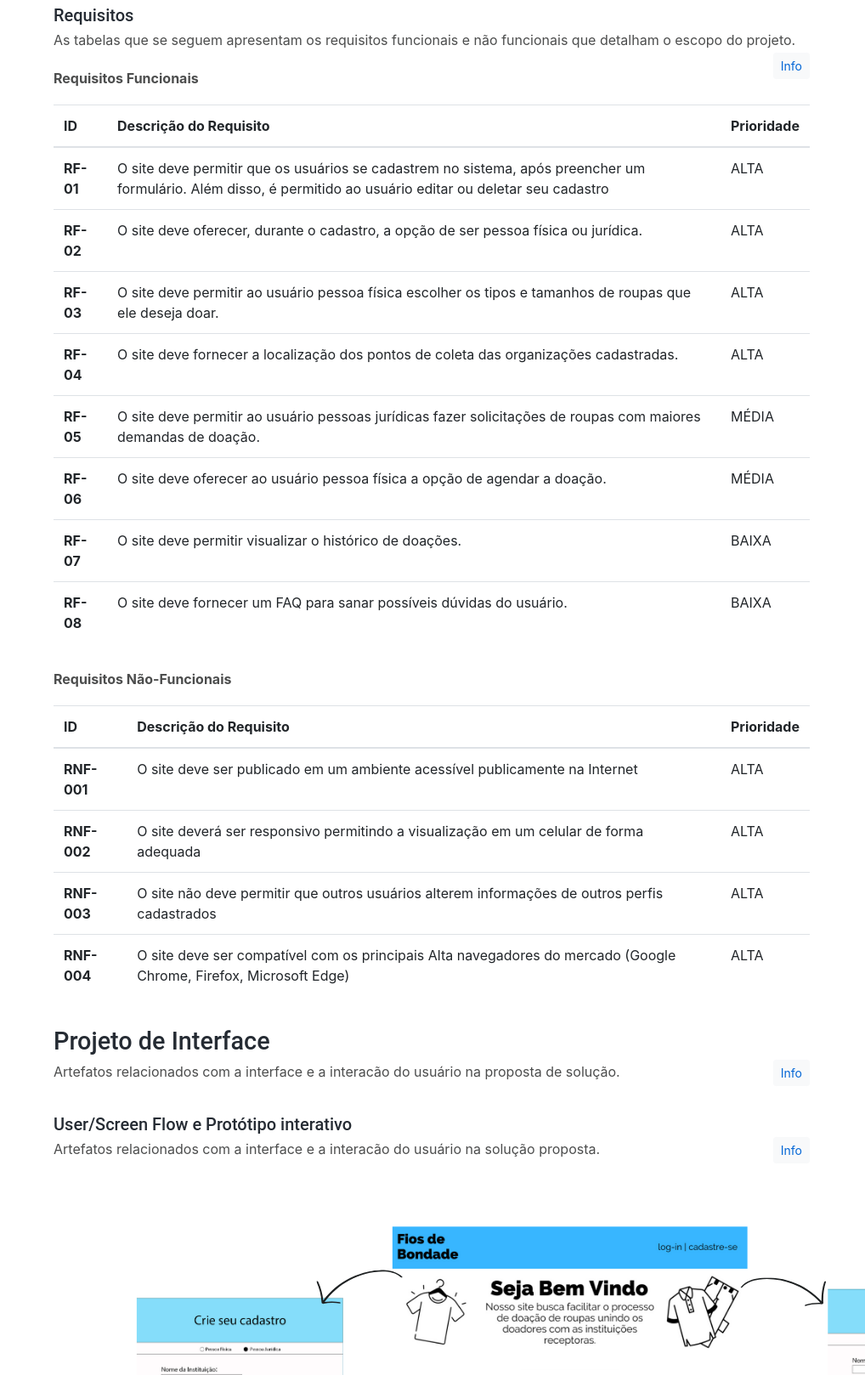
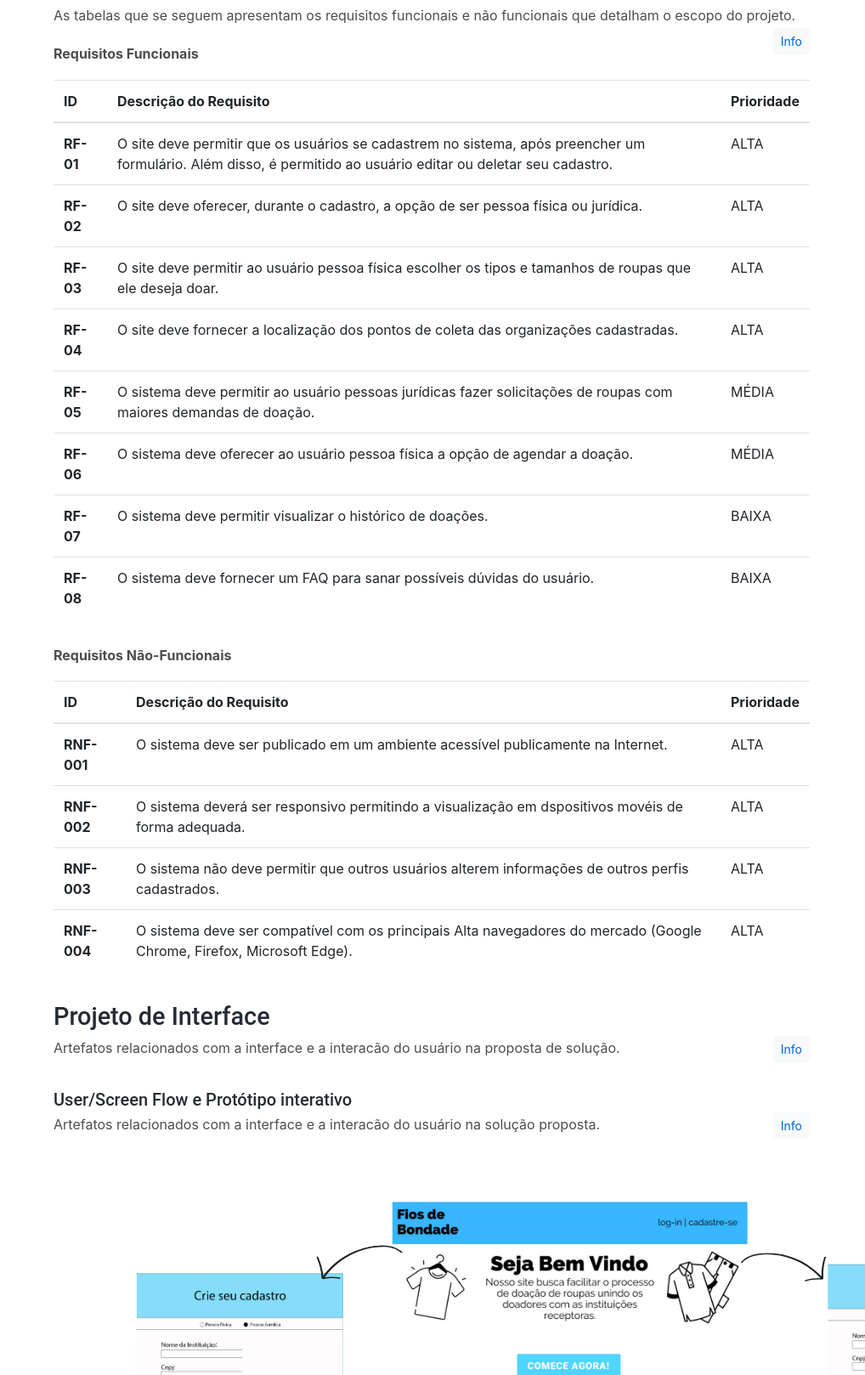
Before and after one commit to ICEI-PUC-Minas-PMGCC-TI/ti-1-pmg-cc-t-20241-fios-de-bondade, a plain HTML site: page docs/index.html in a window 1280 px wide. Shown: the part 3362-4980 px from the top of the page at 85% size, without its empty margins (262-1280 px from the left). Drawn offline with Linux system fonts and the light colour scheme.

Commit message:
update TI-docs

```diff
--- a/docs/index.html
+++ b/docs/index.html
@@ -99,7 +99,7 @@
               global, com o setor de vestuário sendo responsável por gerar de 2% a 8% do volume de emissões de dióxido de carbono
               (Programa de Nações Unidas para o Meio Ambiente - Pnuma, 2022). Diante deste cenário, diversas ONGs e instituições enfatizam a
               importância da doação de roupas como uma forma de reduzir o impacto ambiental e ajudar aqueles que mais necessitam. No entanto,
-              ara maximizar o alcance e eficácia das doações, é fundamental estabelecer uma comunicação eficaz entre os possíveis doadores e
+              para maximizar o alcance e eficácia das doações, é fundamental estabelecer uma comunicação eficaz entre os possíveis doadores e
               as instituições responsáveis pela recepção e distribuição das doações.
             </p>
 
@@ -168,7 +168,7 @@
                 apenas auxiliar indivíduos em situação de vulnerabilidade, proporcionando-lhes dignidade e conforto, mas também promover a sustentabilidade
                 ao incentivar o reuso de peças e reduzir o descarte inadequado, o que contribui significativamente para a preservação ambiental. Para efetivar o
                 processo de doação de roupas de forma eficiente, é imprescindível estabelecer uma comunicação eficaz entre os potenciais doadores e as instituições
-                receptoras das doações, que posteriormente repassam as peças às pessoas necessitadas. No entanto, o sistema atual é muitas vezes burocrático e ineficiente,
+                receptoras das doações, que posteriormente repassam as peças às pessoas necessitadas. No entanto, o sistema atual é muitas vezes burocrático e complicado,
                 desestimulando potenciais doadores. A criação de uma plataforma online dedicada à doação de roupas visa simplificar e agilizar esse processo, facilitando a
                 conexão direta entre doadores e instituições e garantindo uma distribuição eficaz das doações.
               </p>
@@ -183,8 +183,8 @@
               </div>
               <p style="text-align: justify;">
                 O público-alvo da plataforma de doação de roupas é composto por dois principais segmentos: indivíduos doadores e instituições beneficentes. Os doadores são pessoas de diferentes faixas etárias e origens socioeconômicas, unidas pelo desejo de contribuir para o bem-estar social. Esses doadores podem ser: jovens e adultos: pessoas entre 18 e 65 anos, com uma consciência
-                social desenvolvida, interessadas em ajudar as comunidades. E os receptores são as instituições beneficiadas pela plataforma, as quais incluem uma variedade de organizações que trabalham com pessoas em situação de vulnerabilidade, tais como: Instituições Religiosas que promovem ações sociais e distribuem doações a comunidades carentes ou ONGs de Assistência Social,
-                entidades não governamentais dedicadas a diferentes causas sociais, desde apoio a refugiados até assistência a famílias de baixa renda.
+                social desenvolvida, interessadas em ajudar as comunidades. E os receptores são as instituições beneficiadas pela plataforma, as quais incluem uma variedade de organizações que trabalham com pessoas em situação de vulnerabilidade, tais como: Instituições Religiosas que promovem ações sociais e distribuem doações a comunidades carentes ou Organizações Não Governamentais
+                dedicadas a diferentes causas sociais, desde apoio a refugiados até assistência a famílias de baixa renda.
               </p>
             </section>
 
@@ -298,7 +298,7 @@
                   <tbody>
                       <tr>
                           <th scope="row">RF-01</th>
-                          <td>O site deve permitir que os usuários se cadastrem no sistema, após preencher um formulário. Além disso, é permitido ao usuário editar ou deletar seu cadastro                          </td>
+                          <td>O site deve permitir que os usuários se cadastrem no sistema, após preencher um formulário. Além disso, é permitido ao usuário editar ou deletar seu cadastro.                          </td>
                           <td>ALTA</td>
                       </tr>
                       <tr>
@@ -323,27 +323,27 @@
                   <tr>
                     <th scope="row">RF-05</th>
                     <td>
-                      O site deve permitir ao usuário pessoas jurídicas fazer solicitações de roupas com maiores demandas de doação.
+                      O sistema deve permitir ao usuário pessoas jurídicas fazer solicitações de roupas com maiores demandas de doação.
                       </td>
                     <td>MÉDIA</td>
                 </tr>
                 <tr>
                   <th scope="row">RF-06</th>
-                  <td>O site deve oferecer ao usuário pessoa física a opção de agendar a doação.
+                  <td>O sistema deve oferecer ao usuário pessoa física a opção de agendar a doação.
                     </td>
                   <td>MÉDIA</td>
               </tr>
               <tr>
                 <th scope="row">RF-07</th>
                 <td>
-                  O site deve permitir visualizar o histórico de doações.
+                  O sistema deve permitir visualizar o histórico de doações.
                   </td>
                 <td>BAIXA</td>
             </tr>
             <tr>
               <th scope="row">RF-08</th>
               <td>
-                O site deve fornecer um FAQ para sanar possíveis dúvidas do usuário.
+                O sistema deve fornecer um FAQ para sanar possíveis dúvidas do usuário.
                 </td>
               <td>BAIXA</td>
           </tr>
@@ -363,22 +363,22 @@
                       <tr>
                           <th scope="row">RNF-001</th>
                           <td>
-                            O site deve ser publicado em um ambiente acessível publicamente na Internet</span></td>
+                            O sistema deve ser publicado em um ambiente acessível publicamente na Internet.</span></td>
                           <td>ALTA</td>
                       </tr>
                       <tr>
                           <th scope="row">RNF-002</th>
-                          <td>O site deverá ser responsivo permitindo a visualização em um celular de forma adequada</span></td>
+                          <td>O sistema deverá ser responsivo permitindo a visualização em dspositivos movéis de forma adequada.</span></td>
                           <td>ALTA</td>
                       </tr>
                       <tr>
                         <th scope="row">RNF-003</th>
-                        <td>O site não deve permitir que outros usuários alterem informações de outros perfis cadastrados</span></td>
+                        <td>O sistema não deve permitir que outros usuários alterem informações de outros perfis cadastrados.</span></td>
                         <td>ALTA</td>
                     </tr>
                     <tr>
                         <th scope="row">RNF-004</th>
-                        <td>O site deve ser compatível com os principais Alta navegadores do mercado (Google Chrome, Firefox, Microsoft Edge)</span></td>
+                        <td>O sistema deve ser compatível com os principais Alta navegadores do mercado (Google Chrome, Firefox, Microsoft Edge).</span></td>
                         <td>ALTA</td>
                     </tr>
                   </tbody>
@@ -411,7 +411,10 @@
                 <p> Para melhor visualização acesse:
                   <a href="https://www.figma.com/design/sDgDJDKH2rflnW2TfHTOaD/Wireframing-in-Figma?node-id=0-1">Protótipo - Figma</a>
                 </p>
-                </section>
+                <p>
+                <a href="https://www.figma.com/proto/RCRZJsFUrpQPk9XJbm83Wb/Prot%C3%B3tipo-Interativo?node-id=2107-3369&starting-point-node-id=2107%3A3369">Protótipo Interativo</a>
+                </p>
+               </section>
 
               <section>
                 <h5>Wireframes</h5>
```
